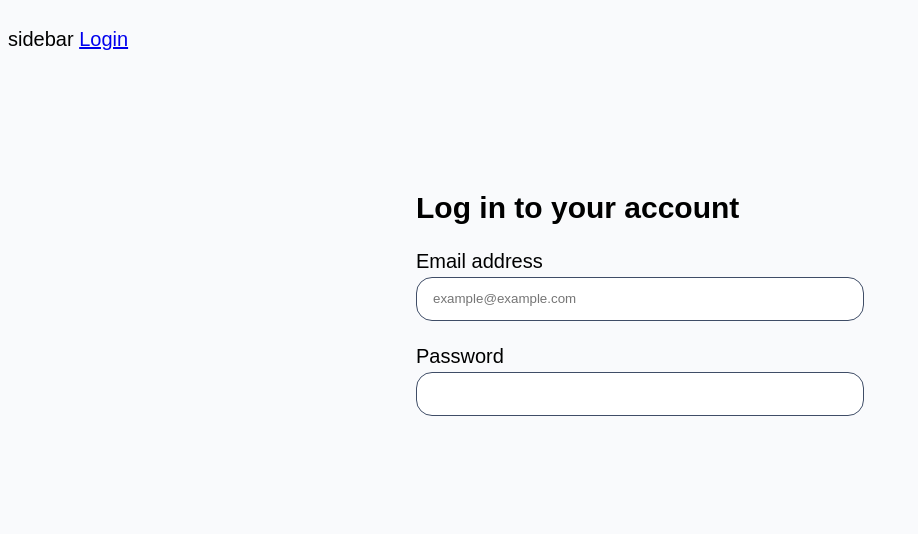
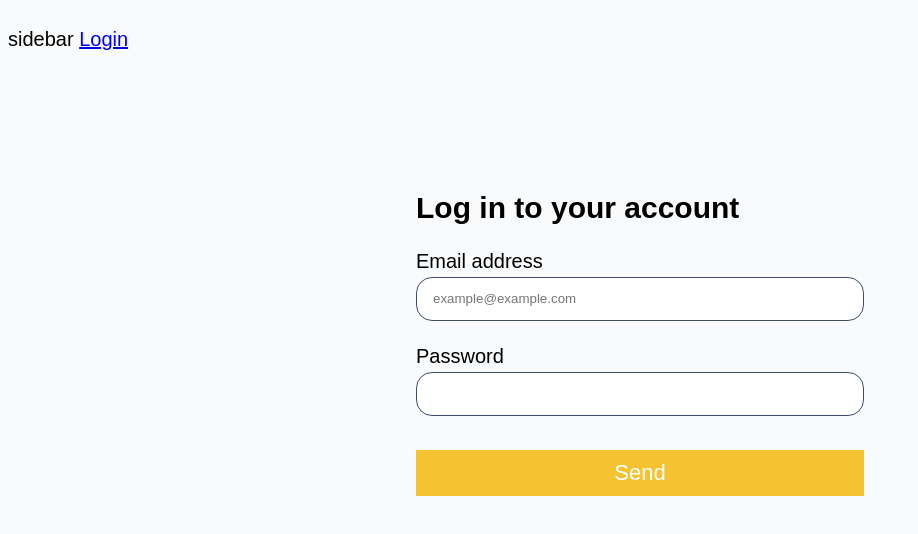
Before and after one commit to Snegurochka/quiz, a Vue app: page /#/auth in a window 1280 px wide. Shown: the top 534 px of the page, without its empty margins (0-918 px from the left). Built offline with nearby package versions, Linux system fonts and the light colour scheme.

Commit message:
ADD: baseButton component

```diff
--- /dev/null
+++ b/src/components/BaseButton.vue
@@ -0,0 +1,43 @@
+<template>
+  <button type="button" class="button" @click.prevent="clickHandler">
+    <slot />
+  </button>
+</template>
+
+<script>
+export default {
+  // props: {
+  //   className: {
+  //     type: String,
+  //   },
+  // },
+  methods: {
+    clickHandler() {
+      this.$emit('callBack');
+    }
+  }
+};
+</script>
+
+<style>
+.button {
+  background-color: var(--primary);
+  border: 0;
+  width: 100%;
+  font-size: 22px;
+  color: var(--white);
+  padding: 10px 25px;
+  margin: 10px auto;
+  display: block;
+  cursor: pointer;
+  transition: all .25s linear;
+}
+
+.button:active,
+.button:focus,
+.button:hover {
+  border: 0;
+  outline: 0;
+  transform: scale(1.06);
+}
+</style>
--- a/src/main.js
+++ b/src/main.js
@@ -1,6 +1,28 @@
-import { createApp } from 'vue'
-import App from './App.vue'
-import router from './router'
-import store from './store'
+import { createApp } from 'vue';
+import App from './App.vue';
+import router from './router';
+import store from './store';
 
-createApp(App).use(store).use(router).mount('#app')
+import upperFirst from "lodash/upperFirst";
+import camelCase from "lodash/camelCase";
+
+const vm = createApp(App);
+
+// TODO BaseComponents
+const requireComponent = require.context(
+    "./components",
+    false,
+    /Base[A-Z]\w+\.(vue|js)$/
+);
+
+requireComponent.keys().forEach((fileName) => {
+    const componentConfig = requireComponent(fileName);
+
+    const componentName = upperFirst(
+        camelCase(fileName.replace(/^\.\/(.*)\.\w+$/, "$1"))
+    );
+
+    vm.component(componentName, componentConfig.default || componentConfig);
+});
+
+vm.use(store).use(router).mount('#app')
--- a/src/views/Auth.vue
+++ b/src/views/Auth.vue
@@ -16,6 +16,9 @@
         ><span>Password</span>
         <input type="password" name="password" v-model="password" />
       </label>
+      <base-button
+        @callBack="formHandler"
+      >Send</base-button>
     </form>
   </div>
 </template>
@@ -29,6 +32,12 @@ export default {
       username: "",
       password: "",
     };
+  },
+  methods: {
+    formHandler() {
+        console.log('ok send form');
+
+    },
   },
 };
 </script>
--- a/src/views/Quiz.vue
+++ b/src/views/Quiz.vue
@@ -9,14 +9,12 @@
       />
       <result v-else :results="results" :totalCorrect="totalCorrect" />
     </transition>
-    <button
-      type="button"
+    <base-button
       v-if="questionsAnswered === questions.length"
-      class="reset-btn"
-      @click="reset"
+      @callBack="reset"
     >
       Reset
-    </button>
+    </base-button>
   </div>
 </template>
 
@@ -76,24 +74,4 @@ export default {
   opacity: 0;
   position: absolute;
 }
-
-.reset-btn {
-  background-color: var(--primary);
-  border: 0;
-  font-size: 22px;
-  color: var(--white);
-  padding: 10px 25px;
-  margin: 10px auto;
-  display: block;
-  cursor: pointer;
-  transition: all .25s linear;
-}
-
-.reset-btn:active,
-.reset-btn:focus,
-.reset-btn:hover {
-  border: 0;
-  outline: 0;
-  transform: scale(1.1);
-}
 </style>
```
